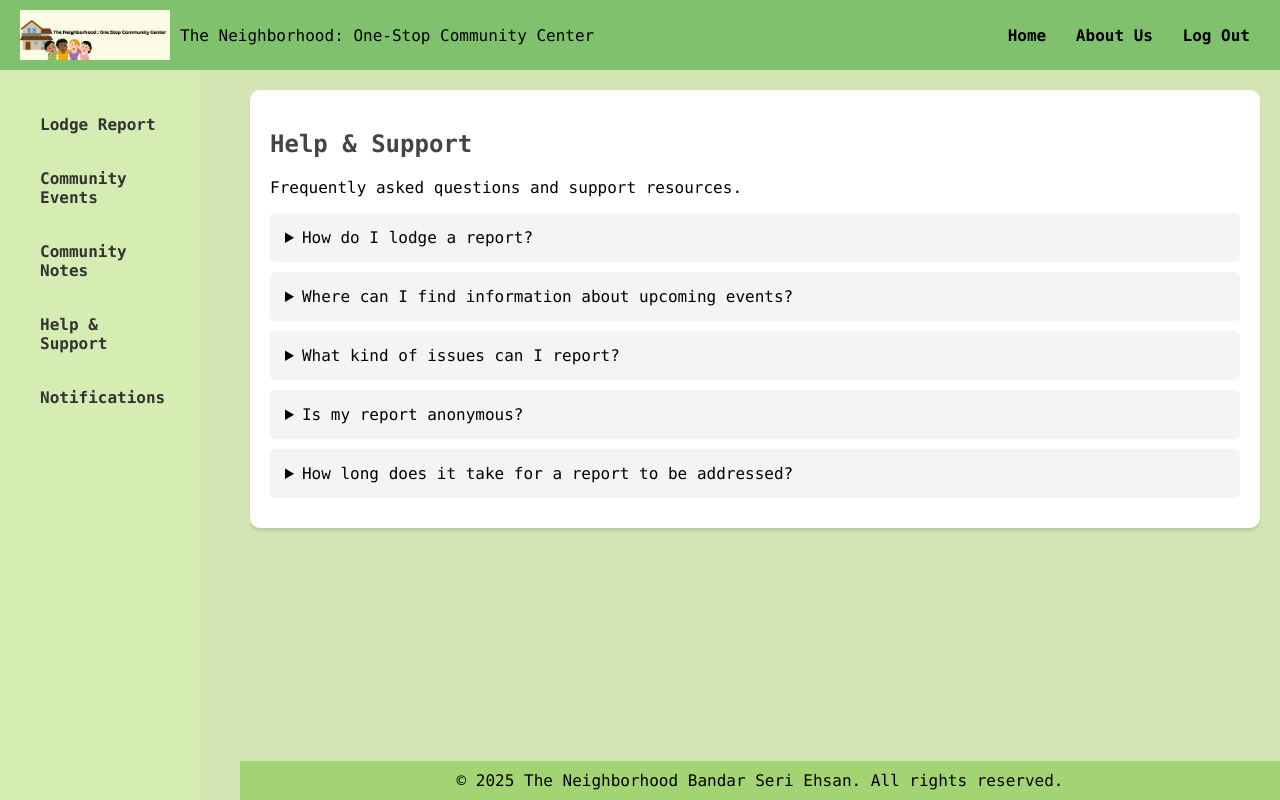
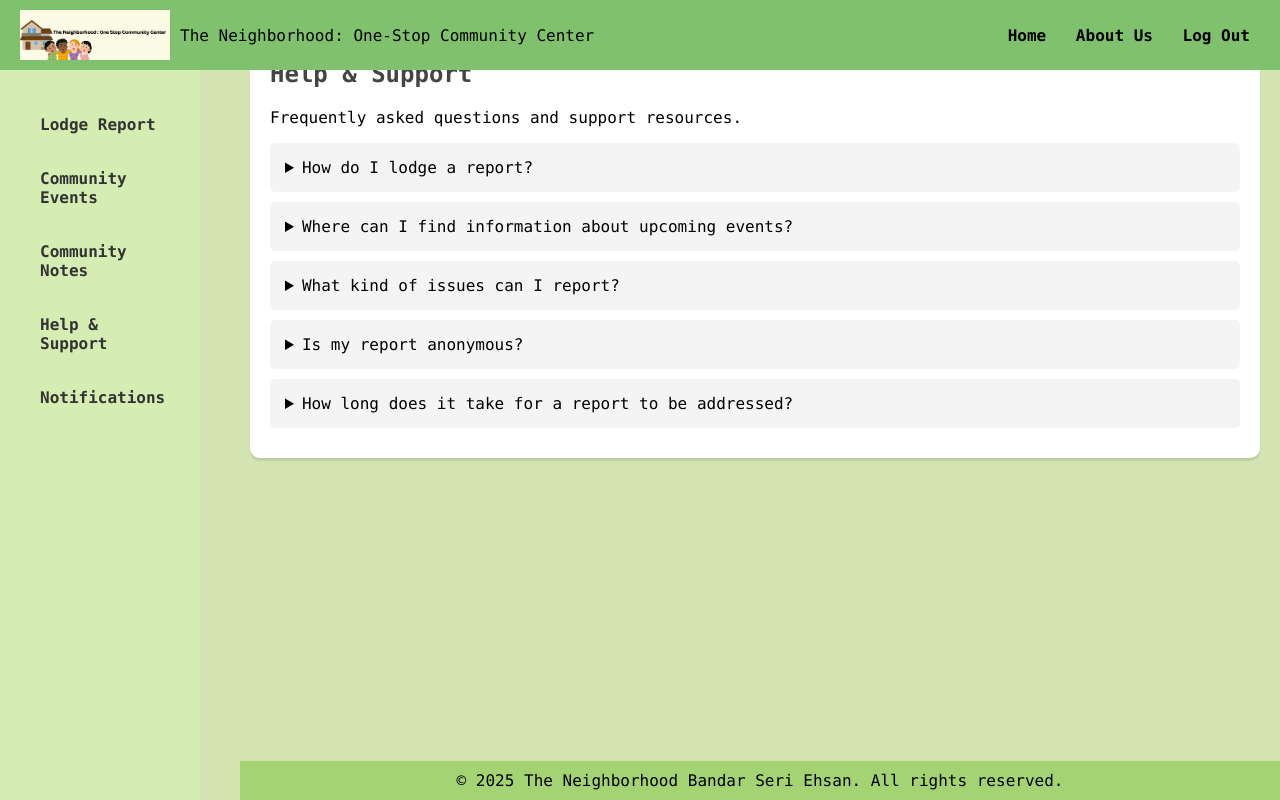
Before and after one commit to FeliciaTee/NeighbourhoodProject, a PHP site: page /faq.html in a window 1280 px wide. Run offline with PHP 8.4, Linux system fonts and the light colour scheme.

Commit message:
edit header
edit and move it into residentstyle.css

```diff
--- a/residentstyle.css
+++ b/residentstyle.css
@@ -14,6 +14,11 @@
             align-items: center;
             justify-content: space-between;
             padding: 10px 20px;
+            position: fixed;
+            top: 0;
+            left: 0;
+            right: 0;
+            z-index: 1000;
         }
 
         .banner-img {
@@ -59,3 +64,7 @@
             height: 24px;
             margin-right: 12px;
         }
+        .banner img {
+            height: 50px;
+            margin-right: 10px;
+        }
```
Also changed, not shown: notification.html (+0 -8 lines).
